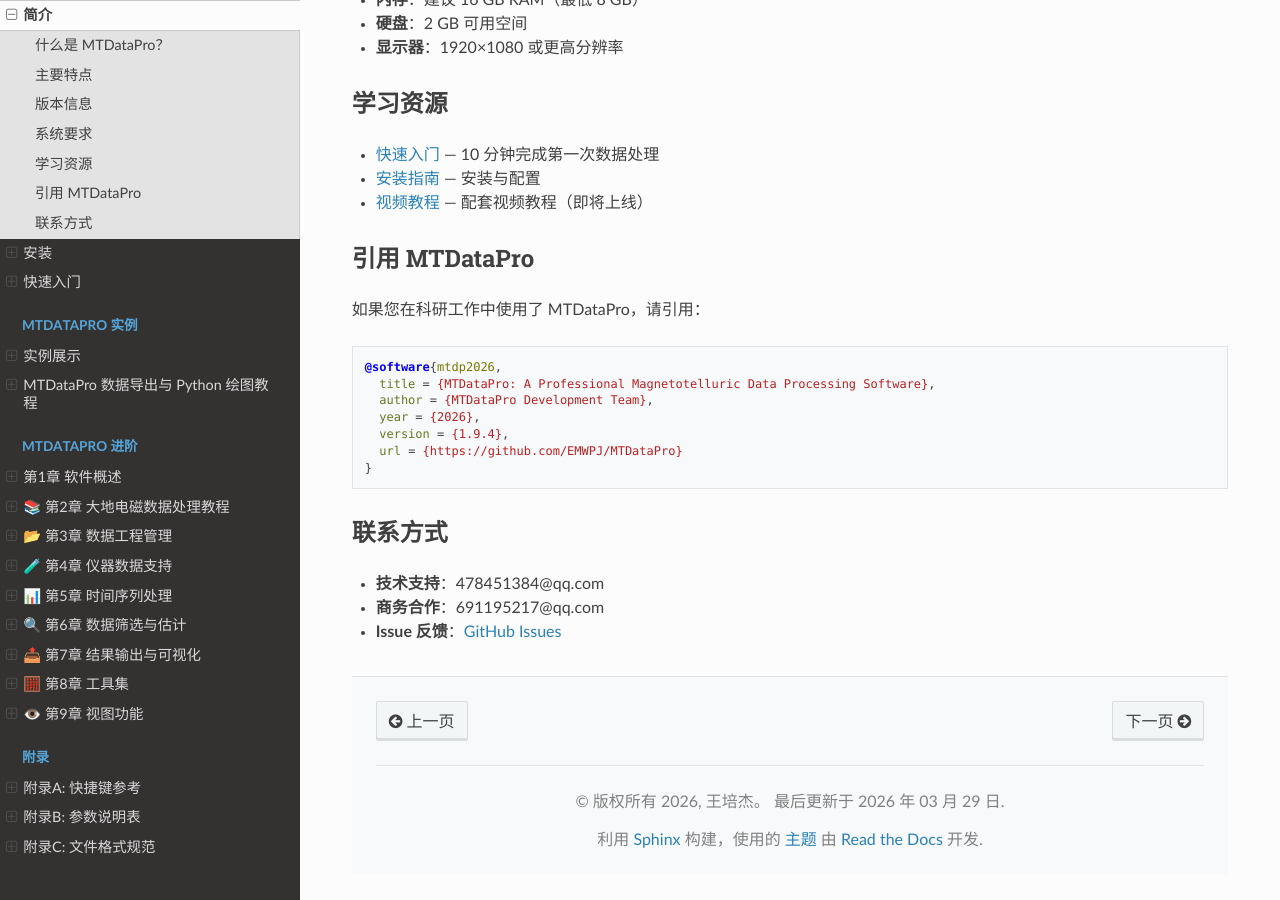
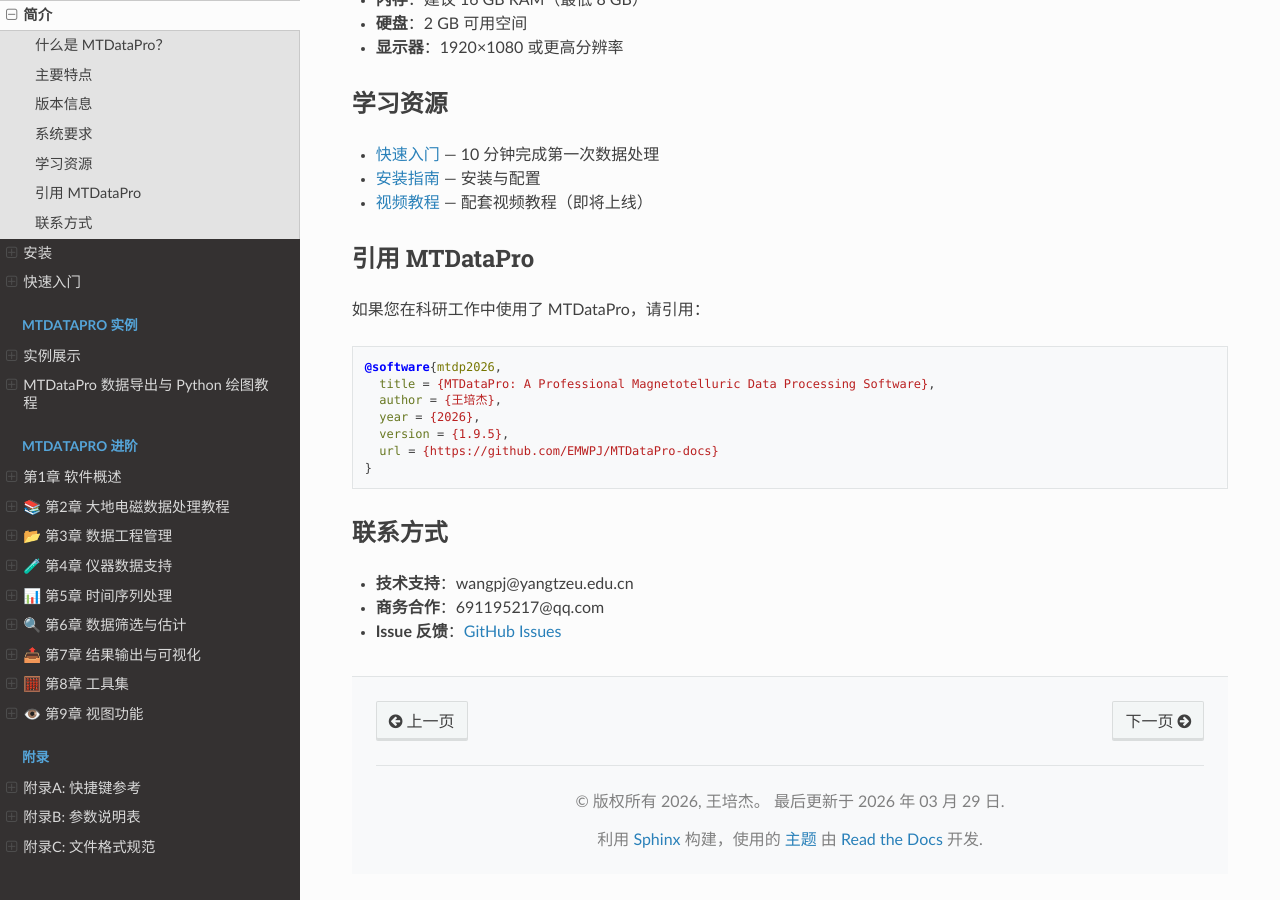
Before and after one commit to EMWPJ/MTDataPro-docs, a Sphinx documentation site: the page built from source/intro/index.md, in a window 1280 px wide and 900 px high, scrolled down 848 px. Built offline with Sphinx 7.4.7 and the Read the Docs theme 3.1.0, drawn with Linux system fonts in a browser that asks for light colours.

Commit message:
fix: 更新技术支持邮箱和引用信息

````diff
--- a/source/intro/index.md
+++ b/source/intro/index.md
@@ -42,15 +42,15 @@
 ```bibtex
 @software{mtdp2026,
   title = {MTDataPro: A Professional Magnetotelluric Data Processing Software},
-  author = {MTDataPro Development Team},
+  author = {王培杰},
   year = {2026},
-  version = {1.9.4},
-  url = {https://github.com/EMWPJ/MTDataPro}
+  version = {1.9.5},
+  url = {https://github.com/EMWPJ/MTDataPro-docs}
 }
 ```
 
 ## 联系方式
 
-- **技术支持**：478451384@qq.com
+- **技术支持**：wangpj@yangtzeu.edu.cn
 - **商务合作**：691195217@qq.com
 - **Issue 反馈**：[GitHub Issues](https://github.com/EMWPJ/MTDataPro-docs/issues)
````
